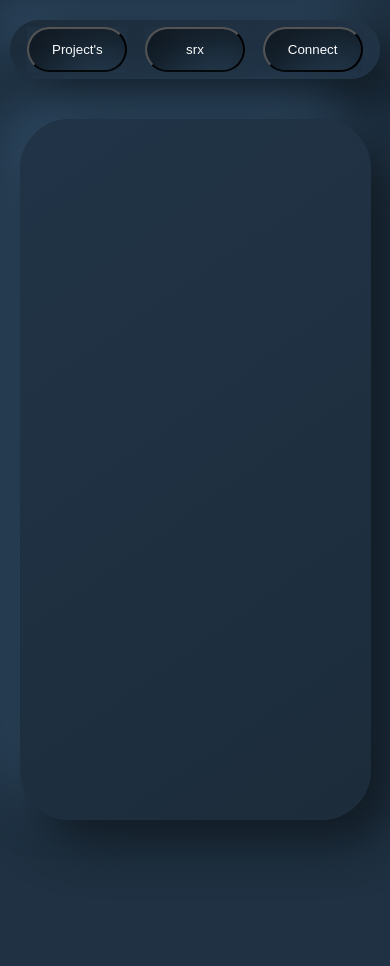
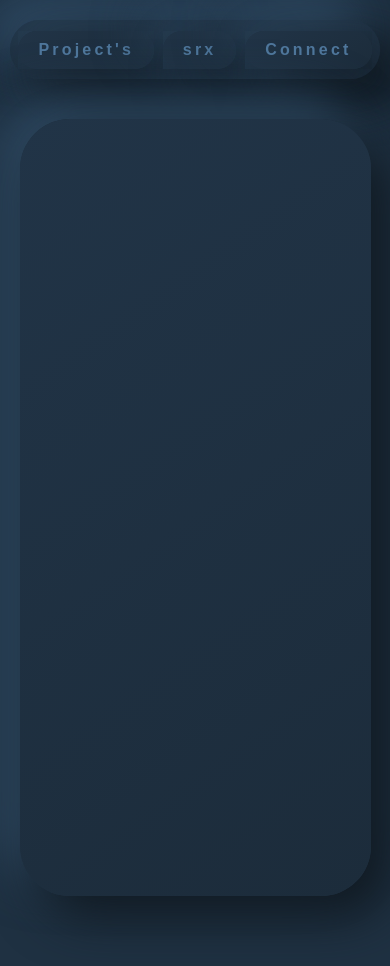
Before and after one commit to srobhxd/srx, a plain HTML site: page index.html in a window 390 px wide. Drawn offline with Linux system fonts and the light colour scheme.

Commit message:
srx-commit-II-ui-fix

```diff
--- a/style.css
+++ b/style.css
@@ -35,15 +35,26 @@ body {
   }
   #nav-button {
     /* border: 3px dashed; */
-    color: white;
+    padding: 10px 20px;
+    background: #ffffff;
+    border: none;
+    border-radius: 0.5rem;
+    color: #4f779c;
+    font-size: 1rem;
+    font-weight: 700;
+    letter-spacing: 0.2rem;
     text-align: center;
-    text-decoration: none;
-    display: inline-block;
-    height: 45px;
-    width: 100px;
+    outline: none;
+    cursor: pointer;
+    transition: 0.2s ease-in-out;
     border-radius: 50px;
-    background: #1f3142;
-    box-shadow: inset 20px 20px 50px #101921, inset -20px -20px 50px #2f4a63;
+    background: linear-gradient(145deg, #213447, #1c2c3b);
+    box-shadow: 20px 20px 50px #101921, -20px -20px 50px #2f4a63;
+  }
+  #nav-button:active {
+    border-radius: 50px;
+    background: linear-gradient(145deg, #1c2c3b, #213447);
+    box-shadow: 20px 20px 50px #101921, -20px -20px 50px #2f4a63;
   }
   #main {
     display: flex;
@@ -53,7 +64,7 @@ body {
   #home-container,
   #projects-container {
     margin-top: 40px;
-    height: 83vh;
+    height: 92vh;
     width: 90vw;
     margin-bottom: 20vh;
     border-radius: 50px;
@@ -61,15 +72,3 @@ body {
     box-shadow: 20px 20px 50px #101921, -20px -20px 50px #2f4a63;
   }
 }
-
-@media (min-width: 768px) {
-  #background-div {
-    height: 100vh;
-    width: 100vw;
-    overflow: hidden;
-  }
-  #vedio {
-    width: 100%;
-    object-fit: contain;
-  }
-}
```
